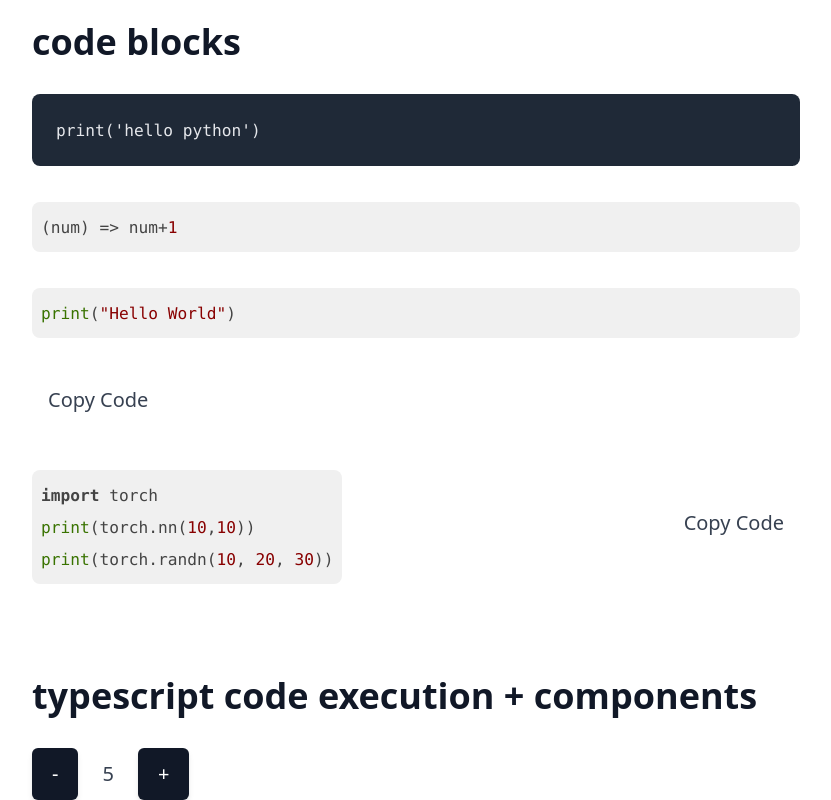
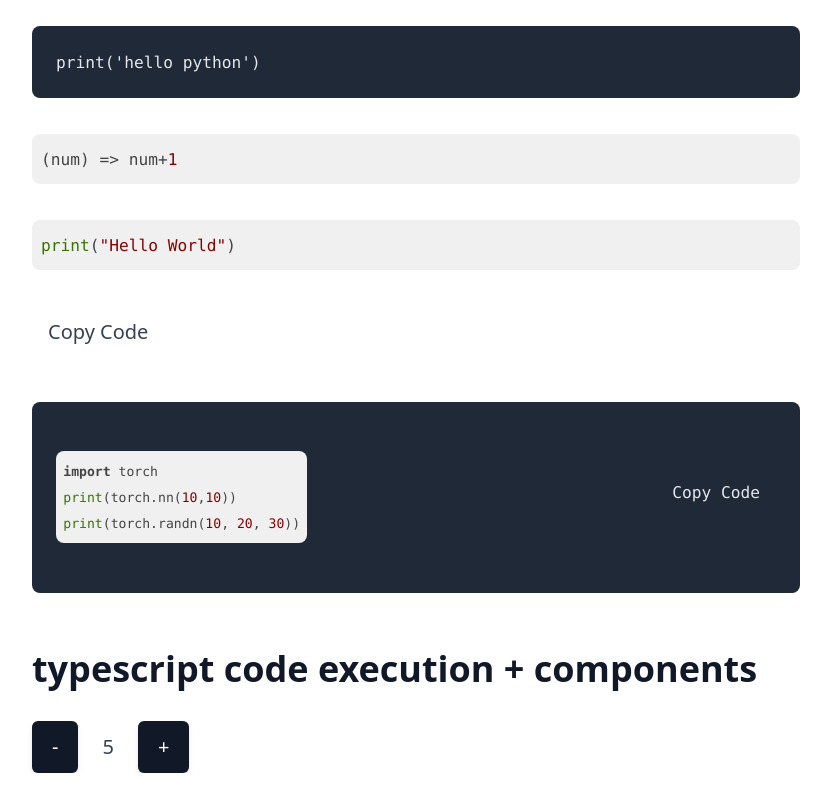
Before and after one commit to Farooq-azam-khan/next-app-tut, a Next.js app: page /my-first-mdx-page in a window 1280 px wide. Shown: the part 374-1174 px from the top of the page, without its empty margins (224-1055 px from the left). After the commit the page ends 1147 px from the top, so only its background shows below. Built offline with nearby package versions, Linux system fonts and the light colour scheme.

Commit message:
made math formulas writeable

```diff
--- a/components/CodeBlock.tsx
+++ b/components/CodeBlock.tsx
@@ -3,7 +3,7 @@ import { CopyToClipboard } from 'react-copy-to-clipboard';
 
 const CodeBlock = ({ children }: any) => {
 
-    return (<div className='flex justify-between items-center '>
+    return (<pre><code className='flex justify-between items-center '>
         <SyntaxHighlighter language="python">
             {children}
         </SyntaxHighlighter>
@@ -11,7 +11,7 @@ const CodeBlock = ({ children }: any) => {
             <button>Copy Code</button>
         </CopyToClipboard>
 
-    </div>)
+    </code></pre>)
 }
 
 export default CodeBlock
--- a/package.json
+++ b/package.json
@@ -14,9 +14,11 @@
     "@next/mdx": "^12.2.5",
     "install": "^0.13.0",
     "next": "12.2.5",
+    "prop-types": "^15.8.1",
     "react": "18.2.0",
     "react-copy-to-clipboard": "^5.1.0",
     "react-dom": "18.2.0",
+    "react-katex": "^3.0.1",
     "react-syntax-highlighter": "^15.5.0",
     "webpack": "^5.74.0"
   },
--- a/pages/my-first-mdx-page.mdx
+++ b/pages/my-first-mdx-page.mdx
@@ -4,6 +4,8 @@ import SyntaxHighlighter from 'react-syntax-highlighter'
 //import { docco } from 'react-syntax-highlighter/dist/esm/styles/hljs'
 import {CopyToClipboard} from 'react-copy-to-clipboard';
 import CodeBlock from '../components/CodeBlock.tsx'
+import 'katex/dist/katex.min.css';
+import { InlineMath, BlockMath } from 'react-katex';
 
 export const meta = {
     author: 'Farooq Azam Khan'
@@ -13,8 +15,7 @@ export const meta = {
 This highlights how I will write my blogs with MDX.
 
 ## example of math formula
-
-a^2+b^2 = c^2
+<BlockMath math="a^2+b^2 = c^2" />
 
 ## code blocks
 
```
Also changed, not shown: 1 other file (tests, documents, lock files or other folders).
